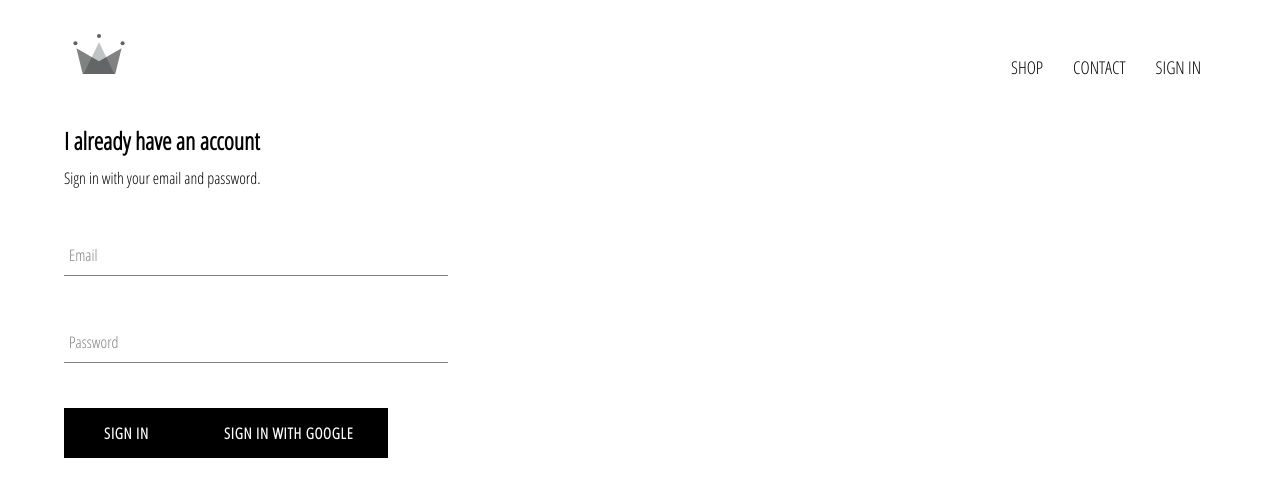
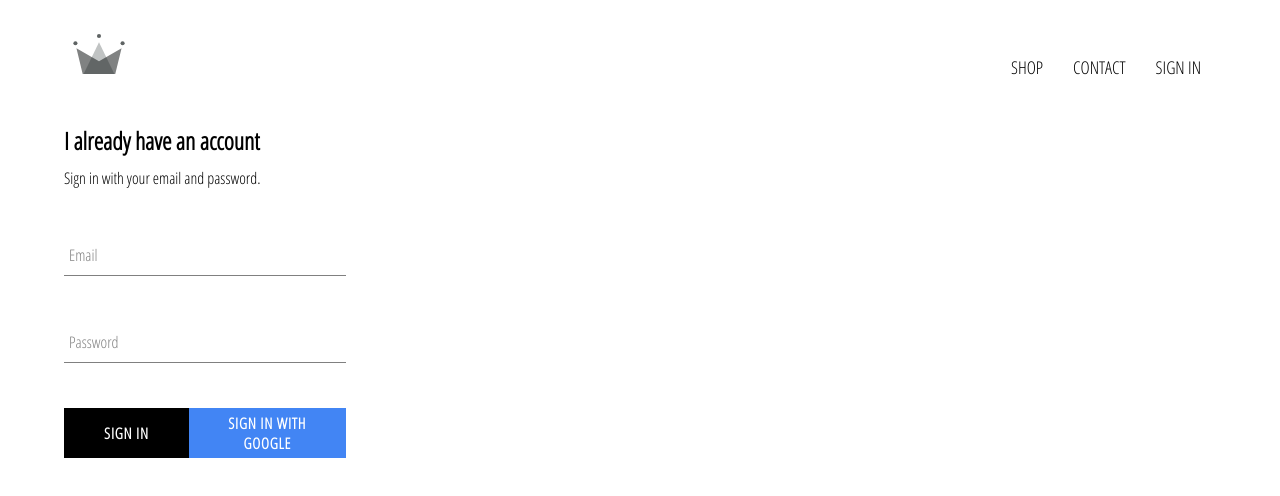
Before and after one commit to Chrossu/Crwn-Clothing, a React (Create React App) app: page /auth in a window 1280 px wide. Shown: the top 496 px of the page. Built offline with nearby package versions, Linux system fonts and the light colour scheme; no server answers.

Commit message:
Created custom button component with advanced styled components techniques

```diff
--- a/src/components/button-custom/buttom-custom.style.js
+++ b/src/components/button-custom/buttom-custom.style.js
@@ -1,24 +1,62 @@
-import styled from 'styled-components';
+import styled, { css } from 'styled-components';
 
-export const StyledButton = styled.button`
-  min-width: 125px;
-  with: auto;
-  height: 50px;
+const defaultButtonStyle = css`
   background-color: black;
   color: white;
-  letter-spacing: 0.8px;
-  font-size 0.95rem;
-  transition: all 0.2s ease;
-  font-weight: bolder;
-  text-transform: uppercase;
-  border: none;
-  padding: 0 35px;
-  cursor: pointer;
-  font-family: 'Open Sans Condensed', sans-seriff;
 
   &:hover {
     background-color: white;
     color: black;
     border: 1px solid black;
   }
+`
+
+const invertedButtonStyle = css`
+  background-color: white;
+  color: black;
+  border: 1px solid black;
+
+  &:hover {
+    background-color: black;
+    color: white;
+    border: 1px solid transparent;
+  }
 `;
+
+const googleSignStyle = css`
+  background-color: #4285f4;
+  color: white;
+
+  &:hover {
+    background-color: #357ae8;
+    border: 1px solid transparent;
+  }
+`;
+
+const getButtonStyles = props => {
+  switch (props.color) {
+    case "googleSignIn":
+      return googleSignStyle;
+    case "inverted":
+      return invertedButtonStyle;
+    default:
+      return defaultButtonStyle;
+  }
+}
+
+export const StyledButton = styled.button`
+  min-width: 125px;
+  with: auto;
+  height: 50px;
+  letter-spacing: 0.8px;
+  border: 1px solid transparent;
+  padding: 0 35px;
+  font-size 0.95rem;
+  text-transform: uppercase;
+  font-family: 'Open Sans Condensed', sans-seriff;
+  font-weight: bolder;
+  cursor: pointer;
+  transition: all 0.2s ease;
+
+  ${getButtonStyles}
+`;
--- a/src/components/login/Login.component.jsx
+++ b/src/components/login/Login.component.jsx
@@ -5,7 +5,7 @@ import ButtonCustom from '../button-custom/Button-custom.component';
 
 import { signInWithGoogle } from '../../firebase/firebase.utils';
 
-import { StyledLoginContainer, StyledTitle } from './login.style';
+import { StyledLoginContainer, StyledTitle, StyledButtonContainer } from './login.style';
 
 const Login = () => {
   const [state, setState] = useState({
@@ -39,9 +39,11 @@ const Login = () => {
         <FormInput handleChange={handleChange} name="email" type="email" value={email} label="Email" required />
         {/* Password input */}
         <FormInput handleChange={handleChange} name="password" type="password" value={password} label="Password" required />
-        {/* SubmitInput */}
-        <ButtonCustom type="submit">Sign In</ButtonCustom>
-        <ButtonCustom onClick={signInWithGoogle}>Sign In With Google</ButtonCustom>
+        {/* Buttons containers */}
+        <StyledButtonContainer>
+          <ButtonCustom type="submit">Sign In</ButtonCustom>
+          <ButtonCustom onClick={signInWithGoogle} color={"googleSignIn"}>Sign In With Google</ButtonCustom>
+        </StyledButtonContainer>
       </form>
     </StyledLoginContainer>
   )
--- a/src/components/login/login.style.js
+++ b/src/components/login/login.style.js
@@ -1,7 +1,7 @@
 import styled from 'styled-components';
 
 export const StyledLoginContainer = styled.div`
-  width: 30vw;
+  width: 22vw;
   display: flex;
   flex-direction: column;
 `;
@@ -9,3 +9,8 @@ export const StyledLoginContainer = styled.div`
 export const StyledTitle = styled.h2`
   margin: 10px 0;
 `;
+
+export const StyledButtonContainer = styled.div`
+  display: flex;
+  justify-content: space-between;
+`;
```
